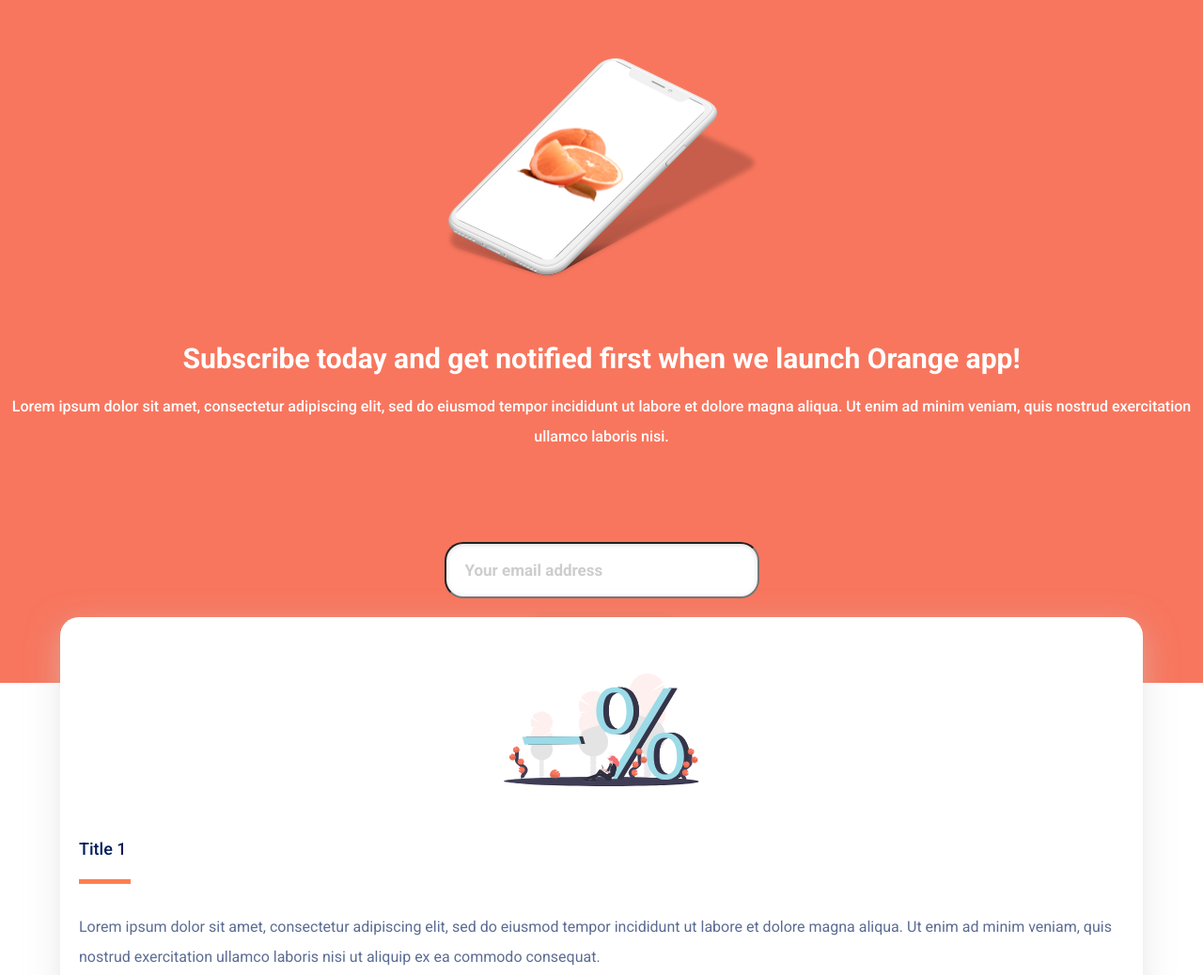
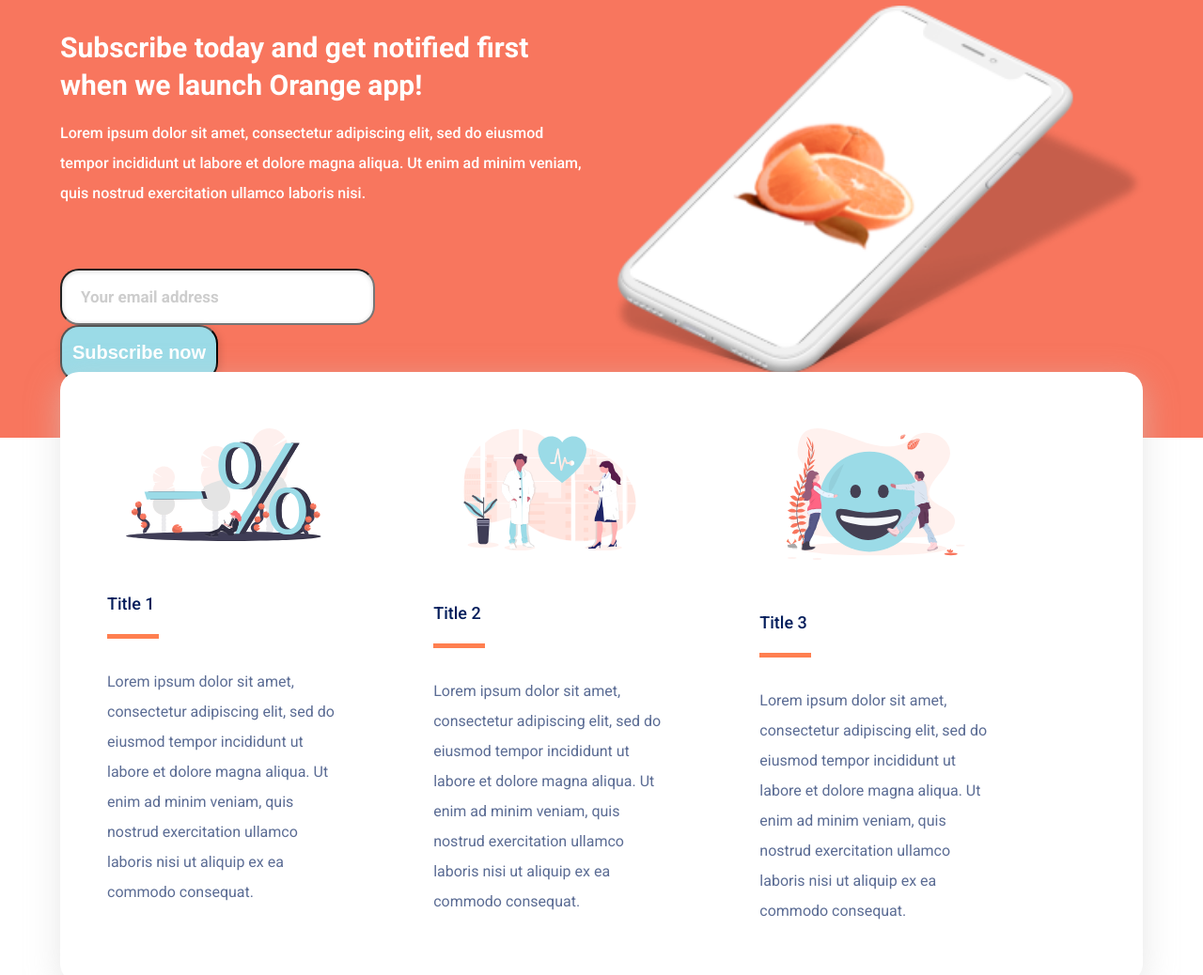
Before and after one commit to losalrea/First_Repo, a plain HTML site: page index.html in a window 1280 px wide. Shown: the part 140-1178 px from the top of the page at 94% size. Drawn offline with Linux system fonts and the light colour scheme.

Commit message:
responsive 01

```diff
--- a/index.html
+++ b/index.html
@@ -21,28 +21,30 @@
 
     <!-- Sección banner naranja -->
     <section id="banner">
-        <img ID=mobile src= "./images/mobile.png">
+        <img id=mobile src= "./images/mobile.png">
+        <div class="text-responsive-banner">
             <h2>Subscribe today and get notified first when we launch Orange app!</h2>
             <p class=text-banner>Lorem ipsum dolor sit amet, consectetur adipiscing elit, sed do eiusmod tempor incididunt ut labore et dolore magna aliqua. Ut enim ad minim veniam, quis nostrud exercitation ullamco laboris nisi.</p>
             <form action="" method “post”>
                 <input type="text" id="email" name="email" placeholder="Your email address"><br>
                 <button type="submit" class="button" > Subscribe now</button>
             </form>
+        </div>
     </section>
 
        <!-- Sección benefit -->
        <section id="benefit">
-        <article>
+        <article class="cajitas">
             <img class="illustration" src= "./images/illustration-1.svg">
             <h4 class="blue-title">Title 1</h4>
             <p class="purple-text">Lorem ipsum dolor sit amet, consectetur adipiscing elit, sed do eiusmod tempor incididunt ut labore et dolore magna aliqua. Ut enim ad minim veniam, quis nostrud exercitation ullamco laboris nisi ut aliquip ex ea commodo consequat. </p>
         </article>
-        <article>
+        <article class="cajitas">
             <img class="illustration" src= "./images/illustration-2.svg">
             <h4 class="blue-title">Title 2</h4>
             <p class="purple-text">Lorem ipsum dolor sit amet, consectetur adipiscing elit, sed do eiusmod tempor incididunt ut labore et dolore magna aliqua. Ut enim ad minim veniam, quis nostrud exercitation ullamco laboris nisi ut aliquip ex ea commodo consequat. </p>
         </article>
-        <article>
+        <article class="cajitas">
             <img class="illustration" src= "./images/illustration-3.svg">
             <h4 class="blue-title">Title 3</h4>
             <p class="purple-text">Lorem ipsum dolor sit amet, consectetur adipiscing elit, sed do eiusmod tempor incididunt ut labore et dolore magna aliqua. Ut enim ad minim veniam, quis nostrud exercitation ullamco laboris nisi ut aliquip ex ea commodo consequat. </p>
--- a/style.css
+++ b/style.css
@@ -240,7 +240,10 @@ h5{
     bottom: 70px;
     margin: auto;
     padding: 0 20px;
+    display: flex;
+    flex-wrap: wrap;
 }
+
 
 #orange-box{
     background-color:#f8765e;
@@ -286,3 +289,60 @@ footer{
     padding-top: 40px;
     margin-top: 100px;
 }
+
+/* ----------------------------- Media querie ----------------------------- */
+
+@media (min-width:600px){
+    #benefit{
+        padding: 0 50px 60px 50px;
+    /*     width: 85vw; */
+    }
+    .cajitas{
+        width: 33%;
+        padding-right: 100px;
+    }
+    .cajitas:last-child {
+        padding-right: 0px;
+      }
+
+    header{
+        display:flex;
+        justify-content: space-between;
+        align-items: baseline;
+        padding-left: 30px;
+    }
+
+    #banner{
+        display: flex;
+        flex-wrap: wrap;
+        flex-direction: row-reverse;
+        align-items: center;
+        justify-content: space-between;
+        padding: 0 5%;
+
+        /*         padding: 0 5% 0 5%;
+        text-align: left; */
+    }
+    #mobile{
+        width: 49%;
+    }
+    .text-responsive-banner{
+        text-align: left;
+        max-width: 49%;
+    }
+    .text-banner{
+        text-align: left;
+    }
+    h2{
+        text-align: left;
+    }
+    .button{
+        margin: 0px;
+    }
+
+
+
+
+
+
+    }
```
Lines whose indentation alone changed are shown as unchanged.
